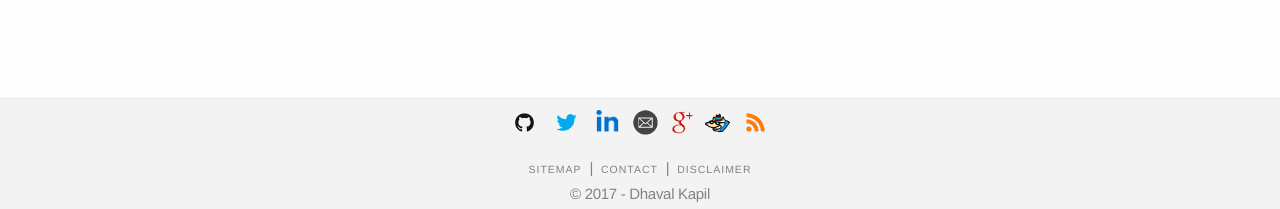
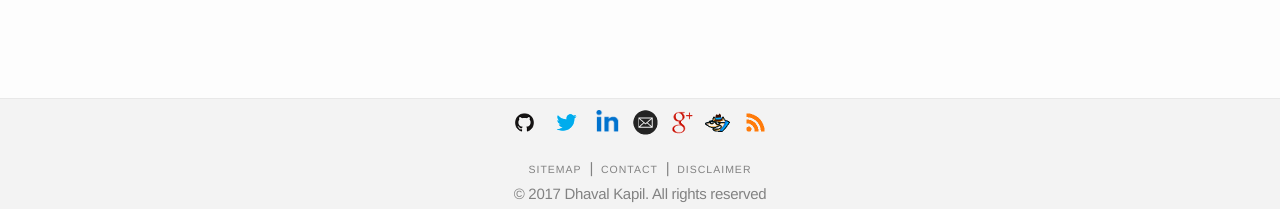
Before and after one commit to DhavalKapil/dhavalkapil.github.io, a Jekyll site: the page built from contact.html, in a window 1280 px wide. Shown: the part 688-897 px from the top of the page. Built offline with Jekyll 4.4.1, drawn with Linux system fonts in a browser that asks for light colours; nearby versions of some CDN libraries.

```diff
--- a/_includes/footer.html
+++ b/_includes/footer.html
@@ -10,7 +10,7 @@
         <a href = "{{ site.data.params.contact_url }}">contact</a> |
         <a href = "{{ site.data.params.disclaimer_url }}">disclaimer</a>
       </p>
-      <p>© 2017 - {{ site.title }}</p>
+      <p>© 2017 {{ site.author.name }}. All rights reserved</p>
     </div>
 
   </div>
```
Also changed, not shown: assets/images/email.gif.
